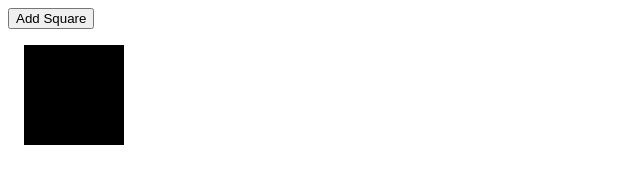
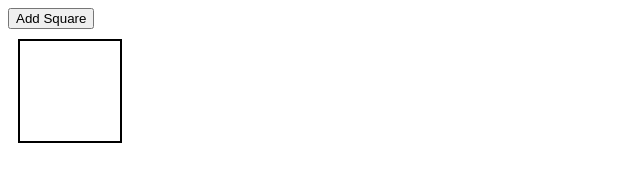
Before and after one commit to ColinPatrick/dom_dom_dommmm, a plain HTML site: page index.html in a window 1280 px wide. Both pictures are taken after a click on the button "Add Square". Shown: the whole page, without its empty margins (0-640 px from the left). Drawn offline with Linux system fonts and the light colour scheme.

Commit message:
updated lab to use OOP

```diff
--- a/app.js
+++ b/app.js
@@ -1,55 +1,54 @@
-window.addEventListener('DOMContentLoaded', function(){
-  let btn = document.createElement('BUTTON');
-  btn.innerHTML = "Add Square";
-  let container = document.createElement('div');
-  container.className = "container";
-  let squareCount = 0;
-  document.body.appendChild(btn);
-  document.body.appendChild(container);
+const btn = document.createElement('BUTTON');
+btn.textContent = "Add Square";
+const container = document.createElement('div');
+container.className = "container";
+let squareCount = 1;
+document.body.appendChild(btn);
+document.body.appendChild(container);
 
-  btn.addEventListener('click', function(){
-    let square = document.createElement('div');
-    square.className = "squares";
-    squareCount++;
-    square.setAttribute("id", squareCount);
+class Box {
+  constructor() {
+    this.div = document.createElement('div');
+    this.value = document.createTextNode(squareCount);
+    this.render();
+    this.eventListeners();
+  };
 
-    let squareCountSpan = document.createElement('span');
-    squareCountSpan.textContent = squareCount;
-    squareCountSpan.className = 'hide-span';
+  render() {
+    this.value.className = "boxText";
+    this.div.className = "box";
+    this.div.id = squareCount;
+    container.appendChild(this.div);
+  };
 
-    square.appendChild(squareCountSpan);
-
-    square.addEventListener("mouseenter", function(){
-      squareCountSpan.className = "show-span";
+  eventListeners() {
+    this.div.addEventListener("mouseover", () => this.div.appendChild(this.value));
+    this.div.addEventListener("mouseout", () => this.div.removeChild(this.value));
+    this.div.addEventListener("click", () => {
+      let r = Math.floor(Math.random() * 256);
+      let g = Math.floor(Math.random() * 256);
+      let b = Math.floor(Math.random() * 256);
+      this.div.style.backgroundColor = `rgb(${r}, ${g}, ${b})`;
     });
-
-    square.addEventListener("mouseleave", function(){
-      squareCountSpan.className = "hide-span";
-    });
-
-    square.addEventListener("click", function(){
-      let colors = ['blue', 'yellow', 'red', 'green', 'purple', 'brown', 'pink', 'magenta'];
-      let randomNum = Math.floor(Math.random() * colors.length);
-      square.style.backgroundColor = colors[randomNum];
-    });
-
-    square.addEventListener("dblclick", function(){
-      if (square.id % 2 == 0) {
-        if (square.nextSibling) {
-          container.removeChild(square.nextSibling);
+    this.div.addEventListener("dblclick", () => {
+      if (this.div.id % 2 == 0) {
+        if (this.div.nextSibling) {
+          container.removeChild(this.div.nextSibling);
         } else {
           alert('There is no following square!');
         };
       } else {
-          if (square.previousSibling) {
-            container.removeChild(square.previousSibling);
+          if (this.div.previousSibling) {
+            container.removeChild(this.div.previousSibling);
           } else {
             alert('There is no previous square!');
           };
       };
     });
+  };
+};
 
-    container.appendChild(square);
-  });
-
+btn.addEventListener('click', function() {
+  new Box();
+  squareCount++;
 });
--- a/css/styles.css
+++ b/css/styles.css
@@ -1,22 +1,19 @@
-.squares {
+.box {
   height: 100px;
   width: 100px;
-  background-color: black;
   display: flex;
-  margin: 1em;
+  margin: 10px;
+  font-size: 50px;
   justify-content: center;
   align-items: center;
+  border: 2px solid black;
 }
 
 .hide-span {
   display: none;
 }
 
-.show-span {
-  display: inline;
-  color: white;
-  font-size: 3em;
-}
+
 
 .container {
   display: flex;
```
